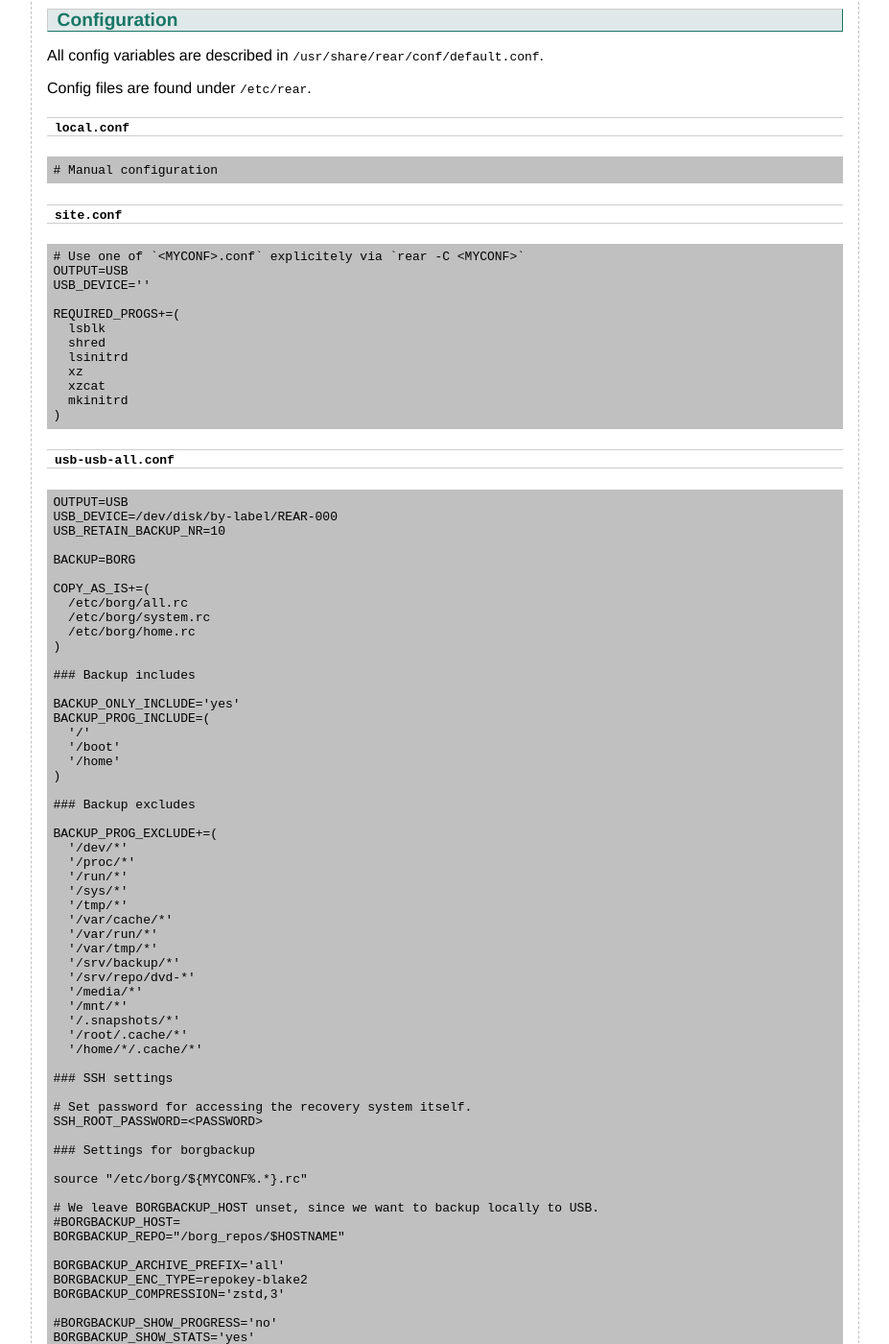
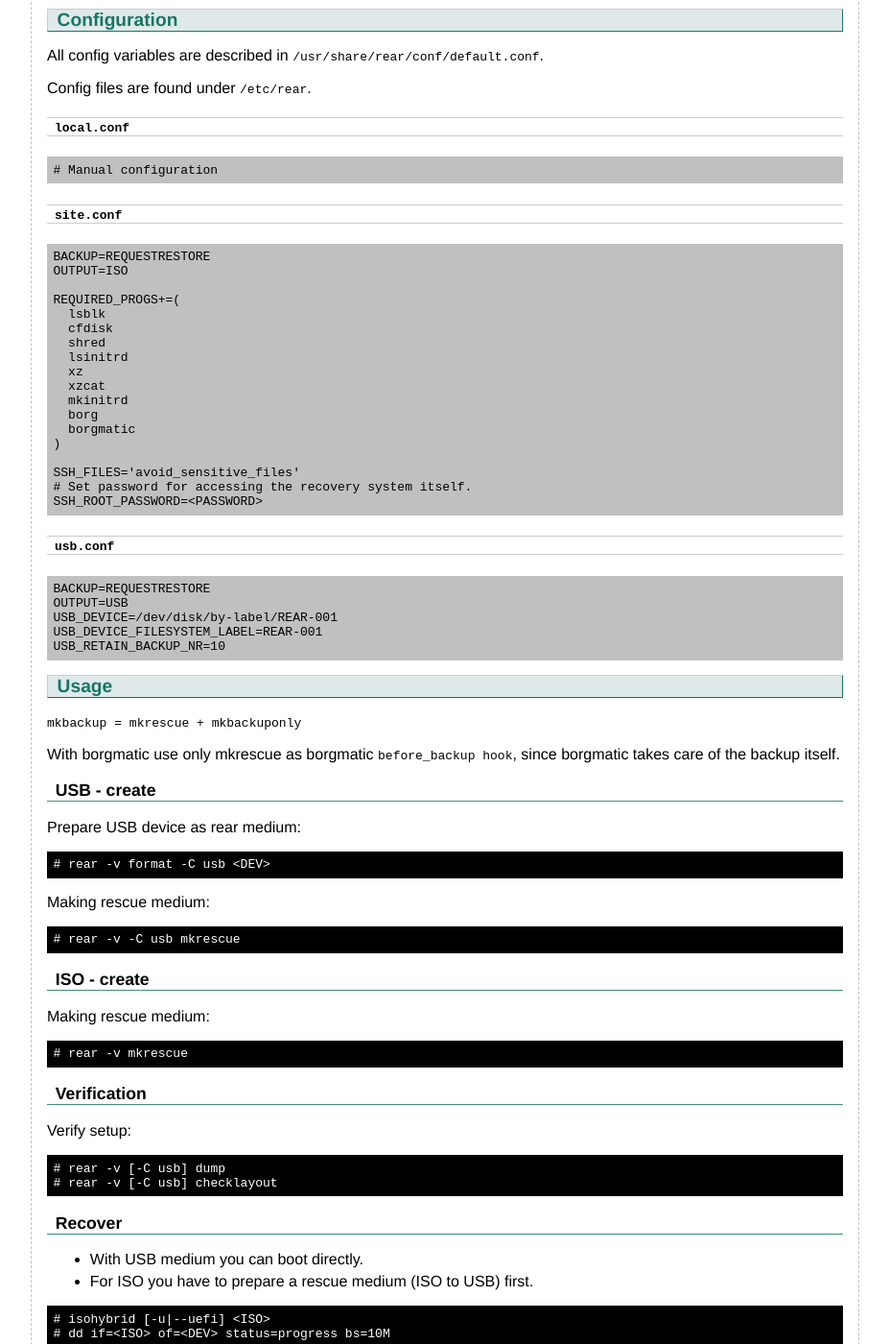
Before and after one commit to flyinggreenfrog/flyinggreenfrog.github.io, a Jekyll site: the page built from knowledgebase/rear.md, in a window 1280 px wide and 1400 px high, scrolled down 379 px. Shown: the whole window at 96% size, without its empty margins (176-1103 px from the left). Built offline with Jekyll 4.4.1, drawn with Linux system fonts in a browser that asks for light colours; some of the changed text lies outside the part shown.

Commit message:
Worked on knowledgebase rear.

````diff
--- a/knowledgebase/rear.md
+++ b/knowledgebase/rear.md
@@ -16,7 +16,7 @@ ReaR
 
 ## Setup
 
-```sh
+```console
 # zypper in rear
 ```
 
@@ -35,292 +35,154 @@ Config files are found under `/etc/rear`.
 #### `site.conf`
 
 ```text
-# Use one of `<MYCONF>.conf` explicitely via `rear -C <MYCONF>`
-OUTPUT=USB
-USB_DEVICE=''
+BACKUP=REQUESTRESTORE
+OUTPUT=ISO
 
 REQUIRED_PROGS+=(
   lsblk
+  cfdisk
   shred
   lsinitrd
   xz
   xzcat
   mkinitrd
+  borg
+  borgmatic
 )
+
+SSH_FILES='avoid_sensitive_files'
+# Set password for accessing the recovery system itself.
+SSH_ROOT_PASSWORD=<PASSWORD>
 ```
 
-#### `usb-usb-all.conf`
+#### `usb.conf`
 
 ```text
+BACKUP=REQUESTRESTORE
 OUTPUT=USB
-USB_DEVICE=/dev/disk/by-label/REAR-000
+USB_DEVICE=/dev/disk/by-label/REAR-001
+USB_DEVICE_FILESYSTEM_LABEL=REAR-001
 USB_RETAIN_BACKUP_NR=10
-
-BACKUP=BORG
-
-COPY_AS_IS+=(
-  /etc/borg/all.rc
-  /etc/borg/system.rc
-  /etc/borg/home.rc
-)
-
-### Backup includes
-
-BACKUP_ONLY_INCLUDE='yes'
-BACKUP_PROG_INCLUDE=(
-  '/'
-  '/boot'
-  '/home'
-)
-
-### Backup excludes
-
-BACKUP_PROG_EXCLUDE+=(
-  '/dev/*'
-  '/proc/*'
-  '/run/*'
-  '/sys/*'
-  '/tmp/*'
-  '/var/cache/*'
-  '/var/run/*'
-  '/var/tmp/*'
-  '/srv/backup/*'
-  '/srv/repo/dvd-*'
-  '/media/*'
-  '/mnt/*'
-  '/.snapshots/*'
-  '/root/.cache/*'
-  '/home/*/.cache/*'
-
-### SSH settings
-
-# Set password for accessing the recovery system itself.
-SSH_ROOT_PASSWORD=<PASSWORD>
-
-### Settings for borgbackup
-
-source "/etc/borg/${MYCONF%.*}.rc"
-
-# We leave BORGBACKUP_HOST unset, since we want to backup locally to USB.
-#BORGBACKUP_HOST=
-BORGBACKUP_REPO="/borg_repos/$HOSTNAME"
-
-BORGBACKUP_ARCHIVE_PREFIX='all'
-BORGBACKUP_ENC_TYPE=repokey-blake2
-BORGBACKUP_COMPRESSION='zstd,3'
-
-#BORGBACKUP_SHOW_PROGRESS='no'
-BORGBACKUP_SHOW_STATS='yes'
-BORGBACKUP_SHOW_LIST='yes'
-BORGBACKUP_SHOW_RC='yes'
-BORGBACKUP_EXCLUDE_IF_NOBACKUP=True
-BORGBACKUP_INIT_MAKE_PARENT_DIRS=True
-
-BORGBACKUP_PRUNE_WITHIN=2d
-BORGBACKUP_PRUNE_LAST=10
-#BORGBACKUP_PRUNE_HOURLY=
-#BORGBACKUP_PRUNE_DAILY=
-#BORGBACKUP_PRUNE_WEEKLY=
-#BORGBACKUP_PRUNE_MONTHLY=
-#BORGBACKUP_PRUNE_YEARLY=
-```
-
-#### `usb-usb-system.conf`
-
-Similar to `usb-usb-all.conf`:
-
-```text
-[...]
-
-BACKUP_PROG_INCLUDE=(
-  '/'
-  '/boot'
-)
-
-BACKUP_PROG_EXCLUDE=(
-  '/srv'
-  '/home'
-)
-
-[...]
-```
-
-#### `usb-usb-srv.conf`
-
-Similar to `usb-usb-all.conf`:
-
-```text
-[...]
-
-BACKUP_PROG_INCLUDE=(
-  '/srv'
-)
-
-[...]
-```
-
-#### `usb-usb-home.conf`
-
-Similar to `usb-usb-all.conf`:
-
-```text
-[...]
-
-BACKUP_PROG_INCLUDE=(
-  '/home'
-)
-
-[...]
-```
-
-#### `iso-ssh-all.conf`, `iso-ssh-system.conf`, `iso-ssh-srv.conf`, `iso-ssh-home.conf`
-
-Similar to `usb-usb-all.conf`, `usb-usb-system.conf`, `usb-usb-srv.conf`, `usb-usb-home.conf`:
-
-```text
-[...]
-
-### SSH settings
-
-# Set password for accessing the recovery system itself.
-SSH_ROOT_PASSWORD=<PASSWORD>
-# For accessing the borg repo copy ssh keys to recovery system.
-SSH_FILES='yes'
-# Since we save the ISO itself to an encrypted borg repo,
-# it's save to include passwordless ssh private keys.
-SSH_UNPROTECTED_PRIVATE_KEYS='yes'
-
-### Settings for borgbackup
-
-source "/etc/borg/${MYCONF%.*}.rc"
-
-BORGBACKUP_HOST=<SERVER>
-BORGBACKUP_USER=<REMOTEUSER>
-BORGBACKUP_REPO="<PATH>/$HOSTNAME"
-
-[...]
 ```
 
 ## Usage
 
 `mkbackup = mkrescue + mkbackuponly`
 
+With borgmatic use only mkrescue as borgmatic `before_backup hook`, since
+borgmatic takes care of the backup itself.
+
 ### USB - create
 
-Prepare USB device as rear (and backup) medium:
+Prepare USB device as rear medium:
 
-```sh
-# rear -v format <DEV>
+```console
+# rear -v format -C usb <DEV>
 ```
 
-Making rescue medium with included backup:
+Making rescue medium:
 
-```sh
-# rear -v -C usb-usb-all mkbackup
-```
-
-Making multiple backups together with rescue medium:
-
-```sh
-# rear -v -C usb-usb-system mkbackuponly
-# rear -v -C usb-usb-home mkbackuponly
-# rear -v -C usb-usb-system mkrescue
+```console
+# rear -v -C usb mkrescue
 ```
 
 ### ISO - create
 
-Making rescue medium with included backup:
+Making rescue medium:
 
-```sh
-# rear -v -C iso-ssh-all mkbackup
-```
-
-Making multiple backups together with rescue medium:
-
-```sh
-# rear -v -C iso-ssh-system mkbackuponly
-# rear -v -C iso-ssh-srv mkbackuponly
-# rear -v -C iso-ssh-home mkbackuponly
-# rear -v -C iso-ssh-system mkrescue
+```console
+# rear -v mkrescue
 ```
 
 ### Verification
 
 Verify setup:
 
-```sh
-# rear -v -C usb-usb-system|iso-ssh-system dump
-# rear -v -C usb-usb-system|iso-ssh-system checklayout
+```console
+# rear -v [-C usb] dump
+# rear -v [-C usb] checklayout
 ```
 
 ### Recover
 
 * With USB medium you can boot directly.
-* For ISO you have to prepare a resuce medium (ISO to USB) first.
+* For ISO you have to prepare a rescue medium (ISO to USB) first.
 
-```sh
+```console
 # isohybrid [-u|--uefi] <ISO>
 # dd if=<ISO> of=<DEV> status=progress bs=10M
 ```
 
 If you have backuped the ISO itself with borg, you have to extract the ISO:
 
-```sh
+```console
 # borg list ::<REARISOARCHIVE>
 # borg extract --stdout ::<REARISOARCHIVE> root/rear-<HOSTNAME>.iso | dd of=<DEV> status=progress bs=10M
 ```
 
+Workaround, if image doesn't boot because of size issues. Select GRUB boot entry, press TAB to edit:
+
+```console
+<GRUB CMD LINE> ... mem=16000m
+```
+
 After booting from rescue medium (USB or ISO), work either from rescue system
-directly or connect via SSH to it. Therefore boot with adding `noip` to kernel
-commandline, afterwards get IP via `dhclient`:
+directly or connect via SSH to it.
 
-```sh
-[...] noip
+If there are problems with getting DHCP IP directly, as a workaround boot with
+adding `noip` to kernel commandline, afterwards get IP via `dhclient`:
+
+```console
+<GRUB CMD LINE> ... noip
 REAR# dhclient eth0
 REAR# ip a
 ```
 
-Connect via SSH, where resuce system has new host keys (USB):
+Connect via SSH, where resuce system has new host keys:
 
-```sh
-$ ssh -o UserKnownHostsFile=/dev/null -o StrictHostKeyChecking=no root@<ROOT-IP>
+```console
+$ ssh -o UserKnownHostsFile=/dev/null -o StrictHostKeyChecking=no root@<REAR-IP>
 ```
 
-Connect via SSH, where resuce system has unchanged host keys (ISO):
+Connect via SSH, where resuce system has unchanged host keys:
 
-```sh
+```console
 $ ssh root@<REAR-IP>
 ```
 
-Prepare recover:
+Start recover:
 
-```sh
-REAR# vim /etc/borg/.passphrase.rc
-export BORG_PASSPHRASE='<PASSPHRASE>'
+```console
+REAR# rear -v recover
 ```
 
-Recover with single backup:
+Prepare backup restore and actually restore:
 
-```sh
-REAR# rear -v -C usb-usb-all|iso-ssh-all recover
-```
-
-Recover with multiple backups:
-
-```sh
-REAR# rear -v -C usb-usb-system|iso-ssh-system recover
-REAR# rear -v -C usb-usb-home|iso-ssh-home restoreonly
+```console
+REAR# source /root/source-prepare
+REAR# cat << EOF > /root/.config/borg/keys/key
+<BORGKEY>
+EOF
+REAR# cat << EOF > /etc/borgmatic/.passphrase
+<BORGPASSPHRASE>
+EOF
+REAR# borgmatic info
+REAR# borgmatic list
+REAR# cd /mnt/local
+REAR# mount -o remount,rw /dev/sdb1 /mnt/local/boot
+REAR# borgmatic -v 1 extract --repository <REPO> --archive latest
+REAR# exit
 ```
 
 Verify restore, e.g. if LUKS setup is correctly done:
 
-```sh
+```console
 REAR# cat /mnt/local/etc/crypttab
-REAR# lsinitrd /mnt/local/boot/initrd -f /etc/crypttab
+REAR# [lsinitrd /mnt/local/boot/initrd -f /etc/crypttab]
 ```
 
 Reboot:
 
-```sh
+```console
 REAR# reboot
 ```
````
Also changed, not shown: other parts of knowledgebase/rear.md (+3 -3 lines).
